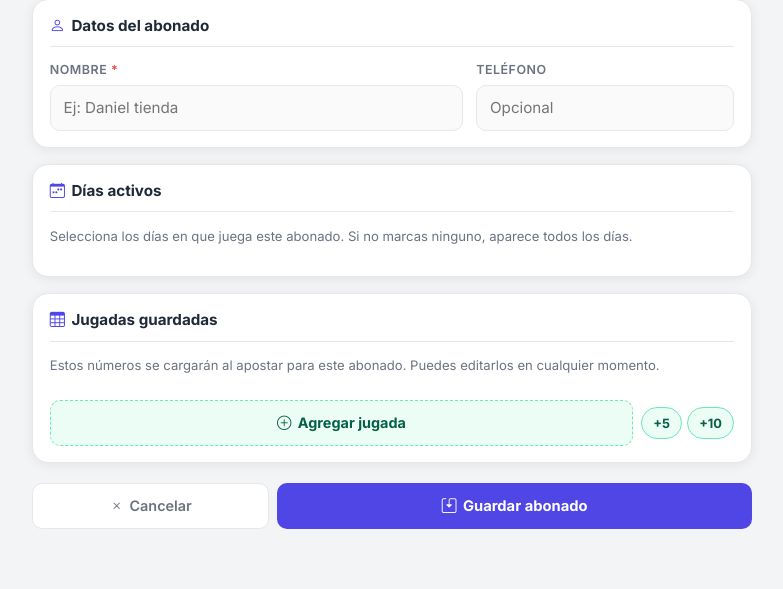
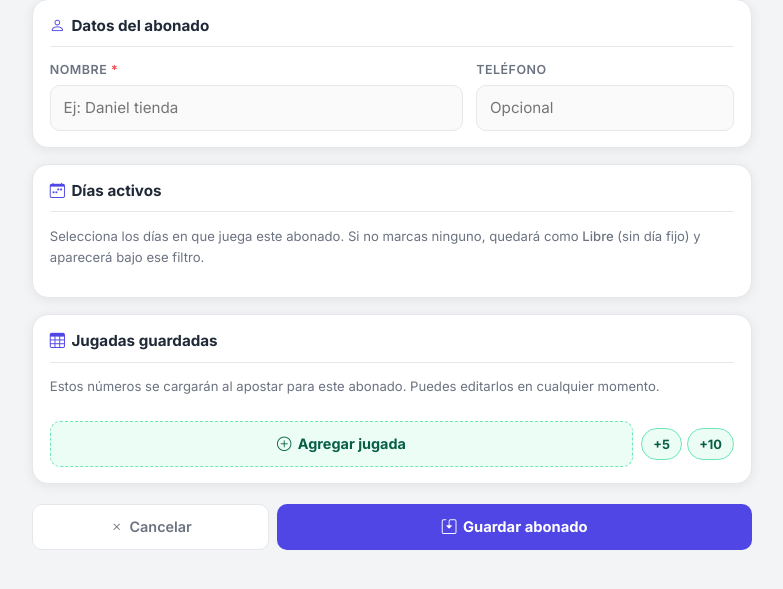
Before and after one commit to daniel0227/ventas, a Django app: page /abonados/nuevo/ in a window 1280 px wide. Shown: the part 153-742 px from the top of the page, without its empty margins (378-1161 px from the left). Run offline with Django 5.2, Linux system fonts and the light colour scheme; the visitor is signed in with stand-in values (Sample User, id 1); data that the repository does not hold is empty; some libraries are stand-ins or nearby versions.

Commit message:
Modificaciones sobre el proceso de abonados

```diff
--- a/core/templates/core/abonados/abonado_apostar.html
+++ b/core/templates/core/abonados/abonado_apostar.html
@@ -326,7 +326,6 @@
       hour: '2-digit', minute: '2-digit', hour12: false
     }).replace(',', ' -');
     let mensaje = `${fechaFormateada}\n\n`;
-    if (abonado) mensaje += `*Abonado:* ${abonado}\n`;
     mensaje += `*Codigo:* ${codigo}\n`;
     mensaje += `*Loterias:* ${loterias.join(', ')}\n\n`;
     mensaje += `*Apuesta:*\n`;
--- a/core/templates/core/abonados/abonado_form.html
+++ b/core/templates/core/abonados/abonado_form.html
@@ -416,7 +416,7 @@
       <div class="ab-card-head">
         <h3 class="ab-card-title"><i class="bi bi-calendar-week"></i>Días activos</h3>
       </div>
-      <p class="dias-hint">Selecciona los días en que juega este abonado. Si no marcas ninguno, aparece todos los días.</p>
+      <p class="dias-hint">Selecciona los días en que juega este abonado. Si no marcas ninguno, quedará como <strong>Libre</strong> (sin día fijo) y aparecerá bajo ese filtro.</p>
       <div class="dias-toggles">
         {% for item in dias_semana %}
           <input type="checkbox"
--- a/core/views.py
+++ b/core/views.py
@@ -2327,14 +2327,14 @@ def abonados_list(request):
     if busqueda:
         abonados_qs = abonados_qs.filter(nombre__icontains=busqueda)
 
-    if dia_filtro != "todos":
+    if dia_filtro == "libre":
         ids_con_algun_dia = set(
             Abonado.objects.filter(vendedor=request.user, dias__isnull=False)
             .values_list("id", flat=True)
         )
-        abonados_qs = abonados_qs.filter(
-            Q(dias__nombre=dia_filtro) | ~Q(id__in=ids_con_algun_dia)
-        ).distinct()
+        abonados_qs = abonados_qs.exclude(id__in=ids_con_algun_dia)
+    elif dia_filtro != "todos":
+        abonados_qs = abonados_qs.filter(dias__nombre=dia_filtro).distinct()
 
     abonados_qs = abonados_qs.order_by("nombre")
 
```
Also changed, not shown: core/templates/core/abonados/abonados_list.html (+14 -1 lines).
